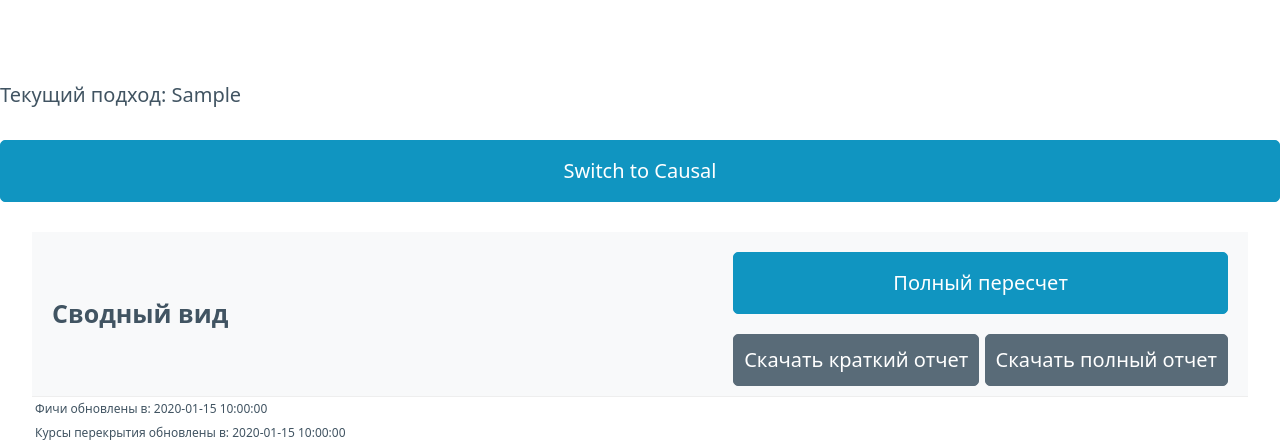
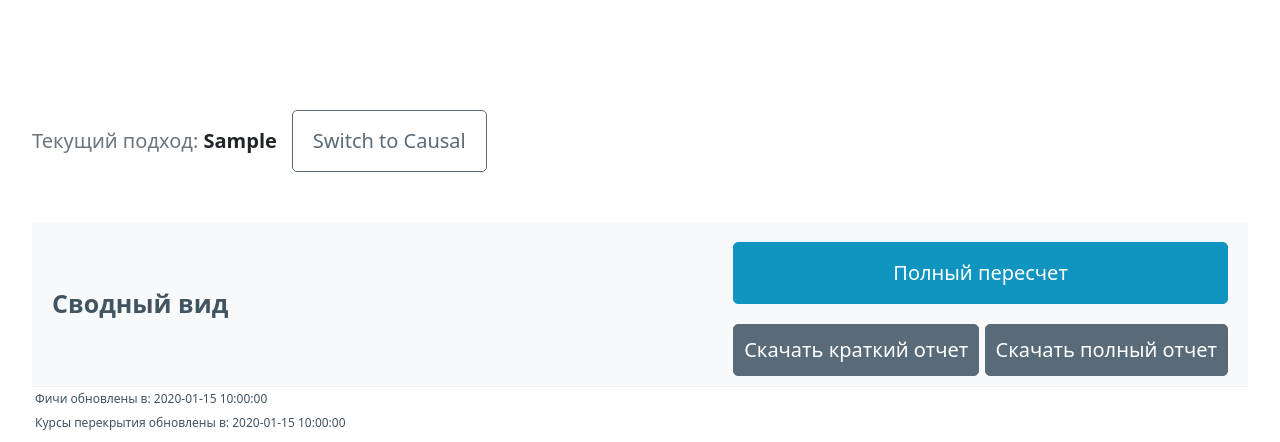
Before and after one commit to amstel1/elasticity, a FastAPI app: template templates/list.html in a window 1280 px wide. Shown: the top 442 px of the page. Run offline with FastAPI, Linux system fonts and the light colour scheme; the template is opened without the code that fills it: most values are stand-ins (such as "Sample title", 1, 10 or a date in 2020).

Commit message:
Update list.html

```diff
--- a/templates/list.html
+++ b/templates/list.html
@@ -10,9 +10,11 @@
     </head>
     <body>
         <main>
-            <p>Текущий подход: {{ model_type }}</p>
-            <form action="change-model-type" method="post" class="toggle-form">
-                <button type="submit" class="toggle-button">
+            <!-- START: Replaced Code -->
+            <div class="model-toggle-subtle">
+                <span>Текущий подход: <strong>{{ model_type }}</strong></span>
+                <form action="change-model-type" method="post">
+                    <button type="submit" class="secondary outline">
                         {% if model_type == 'causal' %}
                             Switch to Predictive
                         {% else %}
@@ -20,6 +22,8 @@
                         {% endif %}
                     </button>
                 </form>
+            </div>
+            <!-- END: Replaced Code -->
             <nav class="nav-container">
                 <div class="nav-left">
                     <span class="nav-title">Сводный вид</span>
```
Lines whose indentation alone changed are shown as unchanged.
